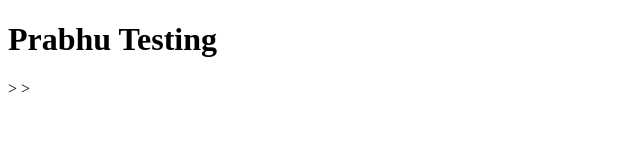
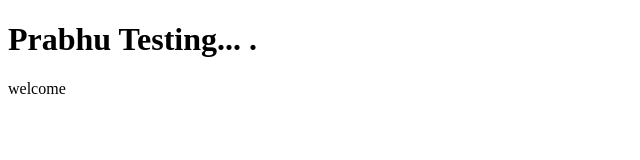
Before and after one commit to senthprabhu/corseratest, a plain HTML site: page site/index.html in a window 1280 px wide. Shown: the full height of the page, 0-640 px from the left. Drawn offline with Linux system fonts and the light colour scheme.

Commit message:
test commit

```diff
--- a/site/index.html
+++ b/site/index.html
@@ -4,6 +4,7 @@
 	<title>Hello Prabhu</title>
 </head>
 <body>
-<h1>Prabhu Testing</h1>>
+<h1>Prabhu Testing... .</h1>
+welcome
 </body>
-</html>>
+</html>
```
